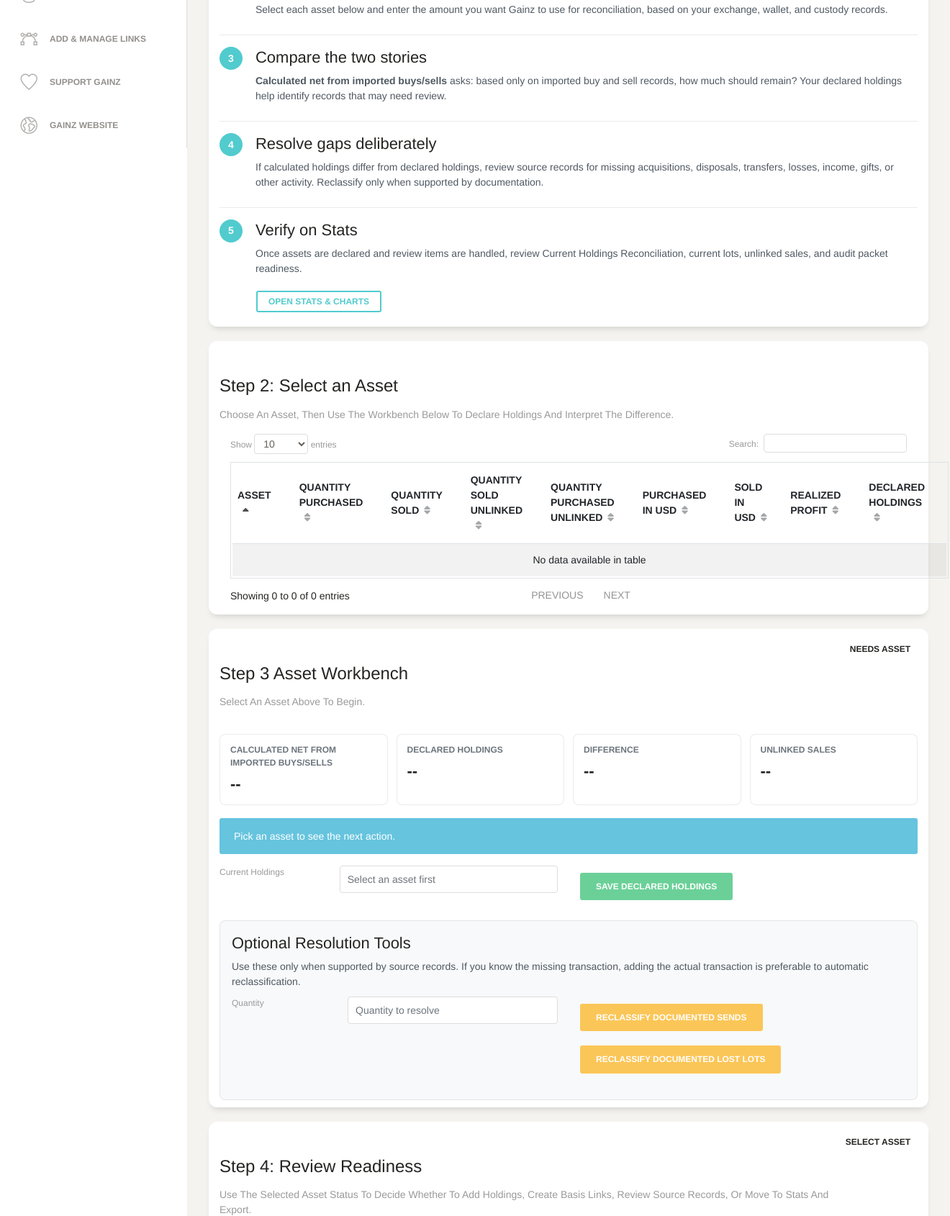
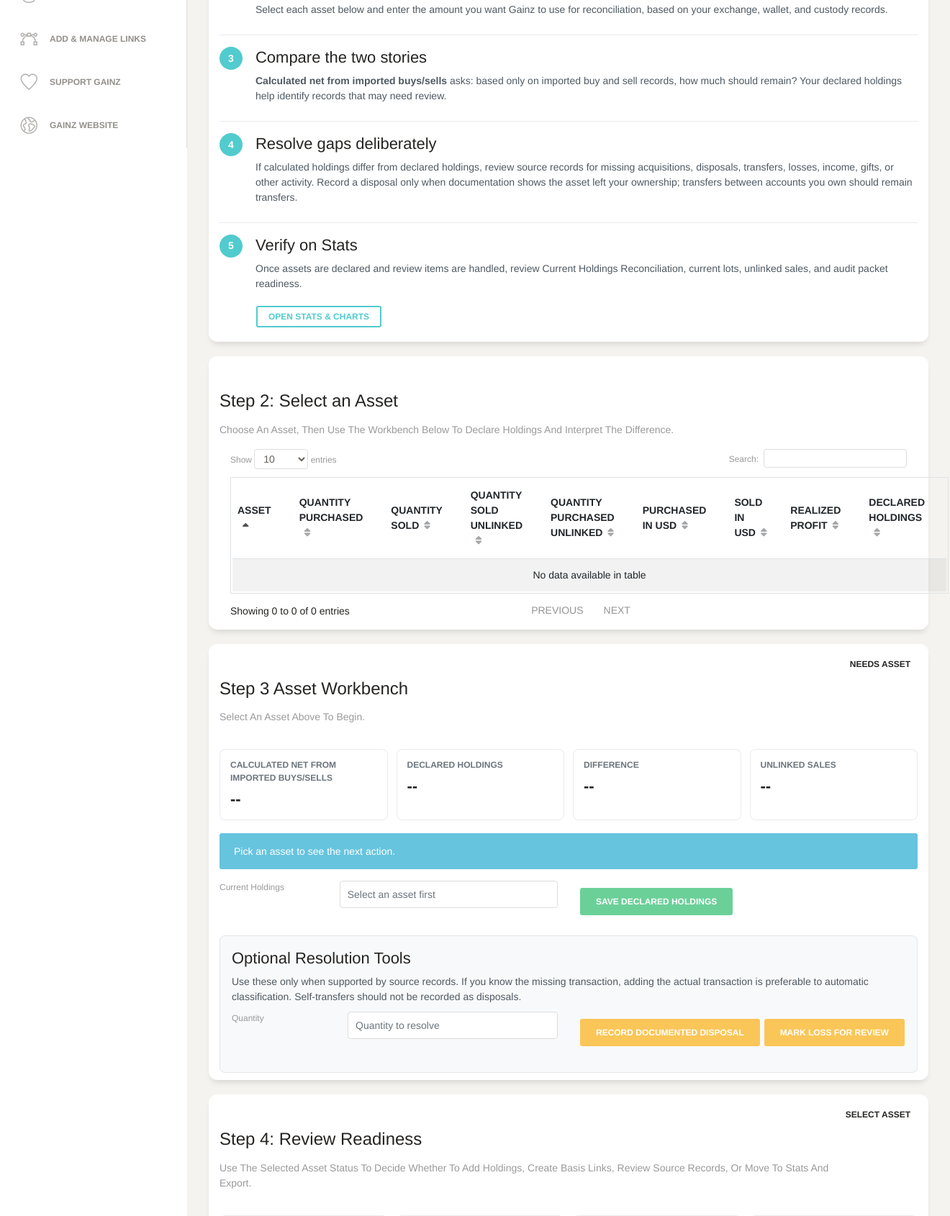
Before and after one commit to salexandert/Gainz, a Flask app: page /holdings_accounting/ in a window 1320 px wide. Shown: the part 594-2284 px from the top of the page at 72% size. Run offline with Flask 3, Linux system fonts and the light colour scheme; the visitor is signed in with stand-in values (Sample User, id 1); data comes from the database, SQL or seed files in the repository; some libraries are stand-ins or nearby versions; some web fonts are replaced.

Commit message:
Clarify disposal and loss review language

```diff
--- a/app/add_transactions/templates/add_transactions.html
+++ b/app/add_transactions/templates/add_transactions.html
@@ -25,7 +25,7 @@
             <div id="collapse_1" class="collapse show" role="tabpanel" aria-labelledby="headingOne">
               <div class="card-body">
                 Use this page to manually add, delete, and review transaction classifications. Add any buys or sells that were not imported from CSV.
-                <br> Reclassify sends, receives, or lost lots only when source records support that classification.
+                <br> Classify sends, receives, or possible losses only when source records support that treatment. Self-transfers should not be recorded as disposals.
                 <br>
                 <br>
 
@@ -261,7 +261,7 @@
                   </thead>
                 </table>
                 <button type="button" id="buys_delete_button" class="btn btn-danger">Delete</button>
-                <button type="button" id="buys_convert_button" class="btn btn-warning">Reclassify as Documented Loss</button>
+                <button type="button" id="buys_convert_button" class="btn btn-warning">Mark Loss for Review</button>
               </div>
               <!-- /Card Body -->
             </div>
@@ -306,7 +306,7 @@
                     </tr>
                   </thead>
                 </table>
-                <button type="button" id="send_convert_button" class="btn btn-warning">Reclassify as Documented Sale</button>
+                <button type="button" id="send_convert_button" class="btn btn-warning">Record Documented Disposal</button>
 
               </div>
               <!-- /Card Body -->
--- a/app/base/static/assets/js/custom.js
+++ b/app/base/static/assets/js/custom.js
@@ -714,7 +714,7 @@
             holdingsSetBadge('Unlinked sales');
         } else if (difference > 0) {
             $('#holdings_next_action').text('The calculated net from imported buys and sells is higher than declared ' + asset + '. Review source records for missing disposals, transfers, losses, or other activity before using generated reports.');
-            $('#convert_text').text('Gainz can help reclassify known sends or lost lots, but only use this when supported by documentation.');
+            $('#convert_text').text('Gainz can record documented taxable disposals or mark possible losses for review. Use this only with source records; self-transfers should stay as transfers.');
             holdingsSetBadge('Needs Review');
         } else {
             $('#holdings_next_action').text('Declared holdings are higher than imported buys and sells currently explain. Review missing acquisitions, income, gifts, transfers, or other records that may need basis support.');
--- a/app/holdings_accounting/routes.py
+++ b/app/holdings_accounting/routes.py
@@ -61,9 +61,9 @@
 
         transactions.convert_sends_to_sells(asset=asset, current_holdings=holdings)
 
-        transactions.save(description="Reclassified documented sends as sells")
+        transactions.save(description="Recorded documented sends as taxable disposals")
 
-        return jsonify("Reclassified documented sends as sells for review.")
+        return jsonify("Recorded documented sends as taxable disposals for review.")
 
 
     return render_template(
@@ -169,7 +169,7 @@
     amount_to_convert = float(request.json['quantity'])
 
     result_str = transactions.convert_sends_to_sells(asset=asset, amount_to_convert=amount_to_convert)
-    transactions.save(description="Reclassified documented sends as sells")
+    transactions.save(description="Recorded documented sends as taxable disposals")
 
     return jsonify(result_str)
 
@@ -188,9 +188,9 @@
 
     transactions.convert_buys_to_lost(asset=asset, amount=amount)
 
-    transactions.save(description="Reclassified documented buy lots as lost")
+    transactions.save(description="Marked documented buy lots for loss review")
 
-    return jsonify("Reclassified documented buy lots as lost for review.")
+    return jsonify("Marked documented buy lots for loss review. Review tax treatment before relying on generated reports.")
 
 
 @blueprint.route('/receive_to_buy', methods=['POST'])
--- a/app/holdings_accounting/templates/holdings_accounting.html
+++ b/app/holdings_accounting/templates/holdings_accounting.html
@@ -65,7 +65,7 @@
             <div class="holdings-step-number">4</div>
             <div>
               <h5>Resolve gaps deliberately</h5>
-              <p>If calculated holdings differ from declared holdings, review source records for missing acquisitions, disposals, transfers, losses, income, gifts, or other activity. Reclassify only when supported by documentation.</p>
+              <p>If calculated holdings differ from declared holdings, review source records for missing acquisitions, disposals, transfers, losses, income, gifts, or other activity. Record a disposal only when documentation shows the asset left your ownership; transfers between accounts you own should remain transfers.</p>
             </div>
           </div>
           <div class="holdings-step">
@@ -248,15 +248,15 @@
 
         <div class="holdings-resolution-panel">
           <h5>Optional Resolution Tools</h5>
-          <p id="convert_text">Use these only when supported by source records. If you know the missing transaction, adding the actual transaction is preferable to automatic reclassification.</p>
+          <p id="convert_text">Use these only when supported by source records. If you know the missing transaction, adding the actual transaction is preferable to automatic classification. Self-transfers should not be recorded as disposals.</p>
           <div class="form-group row">
             <label class="control-label col-md-2 col-sm-3" for="convert_quantity">Quantity</label>
             <div class="col-md-4 col-sm-5">
               <input type="number" step="any" id="convert_quantity" class="form-control" placeholder="Quantity to resolve">
             </div>
             <div class="col-md-6 col-sm-12">
-              <button type="button" id="sends_to_sells_button" class="btn btn-warning">Reclassify Documented Sends</button>
-              <button type="button" id="buys_to_lost_button" class="btn btn-warning">Reclassify Documented Lost Lots</button>
+              <button type="button" id="sends_to_sells_button" class="btn btn-warning">Record Documented Disposal</button>
+              <button type="button" id="buys_to_lost_button" class="btn btn-warning">Mark Loss for Review</button>
             </div>
           </div>
         </div>
--- a/transactions.py
+++ b/transactions.py
@@ -1039,18 +1039,18 @@
                 quantity=quantity,
                 time_stamp=send.time_stamp,
                 usd_spot=send.usd_spot,
-                source="Gainz App documented send sale",
+                source="Gainz App documented taxable disposal",
             )
 
             self.transactions.append(sell)
-            self._record_conversion(send, quantity, 'sell', 'Reclassified documented send as sell')
+            self._record_conversion(send, quantity, 'sell', 'Recorded documented send as taxable disposal')
             self._reduce_transaction_quantity(send, quantity)
 
             amount_remaining -= quantity
             converted_quantity += quantity
             converted_count += 1
 
-        return f"Reclassified {converted_quantity} {asset} from {converted_count} send transaction(s) as sell transaction(s) for review."
+        return f"Recorded {converted_quantity} {asset} from {converted_count} send transaction(s) as taxable disposal transaction(s) for review."
 
     def convert_buys_to_lost(self, asset, amount):
         amount_remaining = max(float(amount), 0.0)
@@ -1068,14 +1068,14 @@
                 break
 
             quantity = min(buy.unlinked_quantity, amount_remaining)
-            self._record_conversion(buy, quantity, 'lost', 'Reclassified documented buy lot as lost')
+            self._record_conversion(buy, quantity, 'lost', 'Marked documented buy lot for loss review')
             self._reduce_transaction_quantity(buy, quantity)
 
             amount_remaining -= quantity
             converted_quantity += quantity
             converted_count += 1
 
-        return f"Reclassified {converted_quantity} {asset} from {converted_count} buy transaction(s) as lost lots for review."
+        return f"Marked {converted_quantity} {asset} from {converted_count} buy transaction(s) for loss review."
 
     def convert_receives_to_buys(self, asset, amount_to_convert):
         amount_remaining = max(float(amount_to_convert), 0.0)
```
Also changed, not shown: Tests/test_transactions_engine.py (+2 -1 lines), app/add_transactions/routes.py (+7 -7 lines), docs/guides/current-holdings-reconciliation.md (+5 -2 lines), docs/how-gainz-calculates-basis.md (+9 -1 lines).
